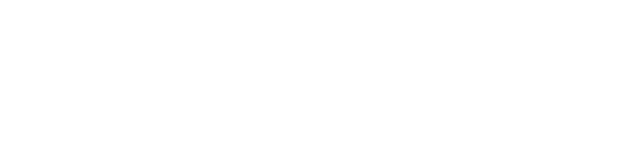
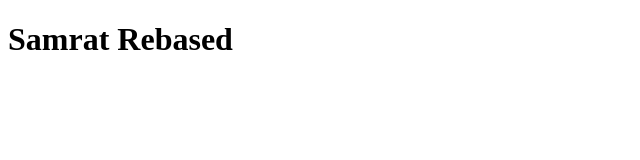
Before and after one commit to samratsamanta/Experiment, a website: page NodejsConsoleApp1/HTMLPage1.html in a window 1280 px wide. Shown: the whole page, without its empty margins (0-640 px from the left). Drawn offline with Linux system fonts and the light colour scheme.

Commit message:
Added H1 tag

```diff
--- a/NodejsConsoleApp1/HTMLPage1.html
+++ b/NodejsConsoleApp1/HTMLPage1.html
@@ -4,6 +4,7 @@
 <head>
 </head>
 <body>
+    <h1>Samrat Rebased</h1>
 <script src="app.js">Snchita changed something in her branch</script>
 </body>
 </html>
```
